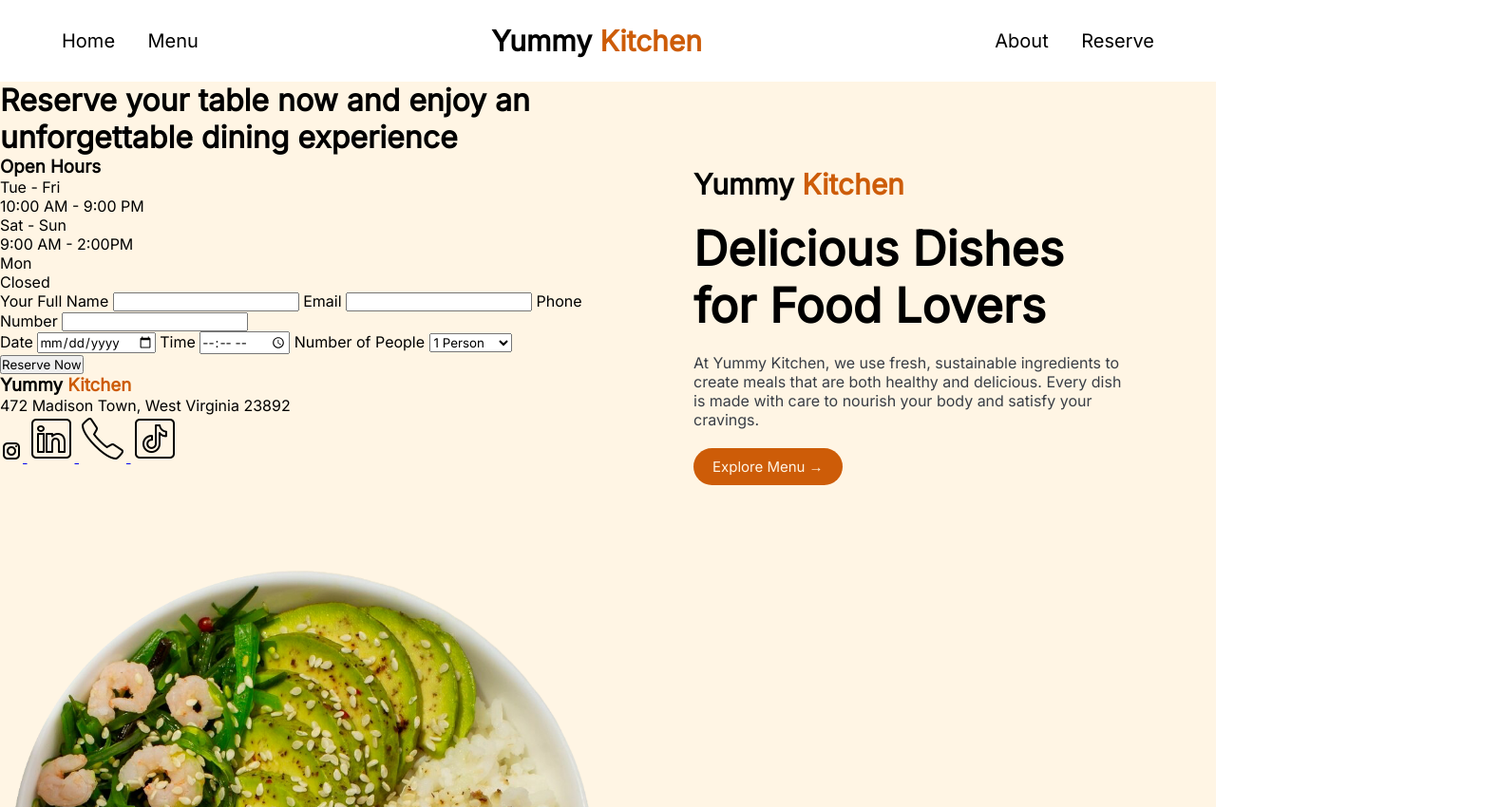
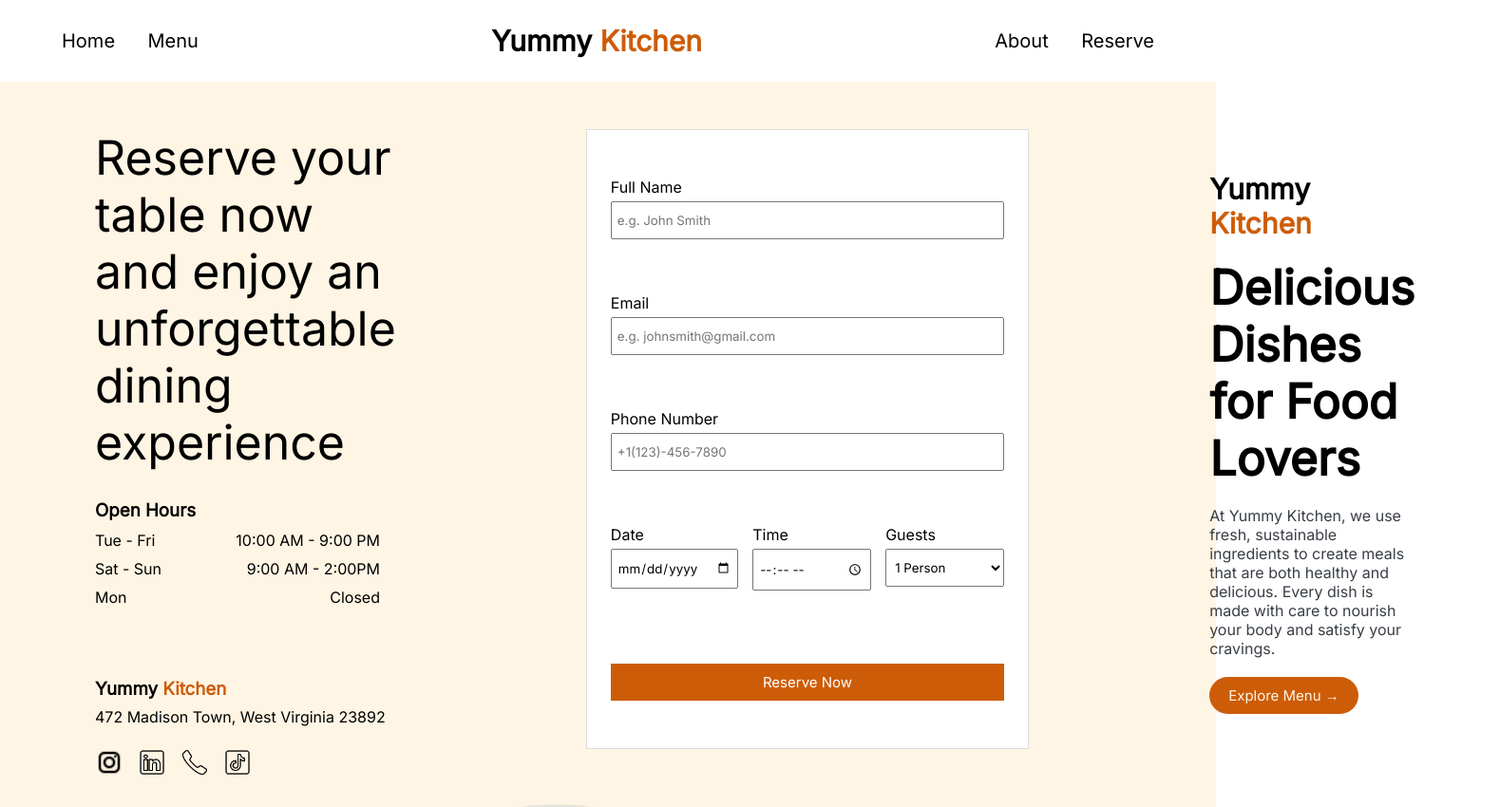
Before and after one commit to madison1238/restaurant-page, a website built with webpack: page src/template.html in a window 1280 px wide. Shown: the top 850 px of the page at 95% size, 1579 px wide, since content can reach past the window. Built offline with nearby package versions, Linux system fonts and the light colour scheme.

Commit message:
style: layout and style reserve table page

```diff
--- a/src/styles/global.css
+++ b/src/styles/global.css
@@ -36,3 +36,130 @@ nav button {
 .logo-color {
   color: var(--accent);
 }
+
+/* RESERVE STYLES */
+
+html,
+body {
+  height: 100%;
+}
+
+body {
+  display: flex;
+  flex-direction: column;
+}
+
+#content {
+  height: 100%;
+}
+
+#reserve-container {
+  height: 100%;
+  display: flex;
+  flex-direction: column;
+}
+
+#text-form-container {
+  background-color: var(--background);
+  flex: 3;
+  display: flex;
+  padding: 50px 100px;
+  gap: 50px;
+}
+
+#text-container {
+  display: flex;
+  flex-direction: column;
+  gap: 30px;
+  margin-right: 150px;
+}
+
+#heading {
+  font-size: 50px;
+  font-weight: 400;
+}
+
+#open-hours-container {
+  display: flex;
+  flex-direction: column;
+  gap: 10px;
+  max-width: 300px;
+}
+
+#hours-container {
+  display: flex;
+  flex-direction: column;
+  gap: 10px;
+}
+
+.hours {
+  display: flex;
+  flex-direction: row;
+  justify-content: space-between;
+}
+
+form {
+  background-color: white;
+  border: 1px solid rgb(222, 220, 220);
+  display: flex;
+  flex-direction: column;
+  justify-content: space-between;
+  padding: 50px 25px;
+  gap: 15px;
+  margin-bottom: -150px;
+  z-index: 1;
+}
+
+input,
+select,
+#submit-form {
+  padding: 10px 5px;
+}
+
+.label-input {
+  display: flex;
+  flex-direction: column;
+  gap: 5px;
+}
+
+#date-time-guest {
+  display: flex;
+  flex-direction: row;
+  gap: 15px;
+}
+
+#date-time-guest .label-input {
+  min-width: 125px;
+}
+
+#submit-form {
+  background: var(--accent);
+  color: white;
+  border: none;
+  cursor: pointer;
+  margin-top: 20px;
+  font-size: 15px;
+}
+
+#info-container {
+  display: flex;
+  flex-direction: column;
+  flex: 1;
+  padding: 25px 100px;
+  gap: 8px;
+}
+
+#icons {
+  display: flex;
+  gap: 15px;
+  margin-top: 15px;
+}
+
+#info-container img {
+  box-sizing: content-box;
+  height: 30px;
+}
+#info-container img:hover {
+  transform: scale(1.25);
+  transition: transform 0.25s ease-in-out;
+}
--- a/src/template.html
+++ b/src/template.html
@@ -46,18 +46,44 @@
             </div>
           </div>
           <form action="">
-            <label for="full-name">Your Full Name</label>
-            <input type="text" name="full-name" id="full-name" />
+            <div class="label-input">
+              <label for="full-name">Full Name</label>
+              <input
+                type="text"
+                name="full-name"
+                id="full-name"
+                placeholder="e.g. John Smith"
+              />
+            </div>
+            <div class="label-input">
               <label for="email">Email</label>
-            <input type="email" name="email" id="email" />
+              <input
+                type="email"
+                name="email"
+                id="email"
+                placeholder="e.g. johnsmith@gmail.com"
+              />
+            </div>
+            <div class="label-input">
               <label for="number">Phone Number</label>
-            <input type="tel" name="number" id="number" />
-            <div>
+              <input
+                type="tel"
+                name="number"
+                id="number"
+                placeholder="+1(123)-456-7890"
+              />
+            </div>
+            <div id="date-time-guest">
+              <div class="label-input">
                 <label for="date">Date</label>
                 <input type="date" name="date" id="date" />
+              </div>
+              <div class="label-input">
                 <label for="time">Time</label>
                 <input type="time" id="time" name="time" />
-              <label for="guests">Number of People</label>
+              </div>
+              <div class="label-input">
+                <label for="guests">Guests</label>
                 <select name="guests" id="guests">
                   <option value="1">1 Person</option>
                   <option value="2">2 People</option>
@@ -70,7 +96,8 @@
                   <option value="9+">9+ People</option>
                 </select>
               </div>
-            <input type="submit" value="Reserve Now" />
+            </div>
+            <button type="submit" id="submit-form">Reserve Now</button>
           </form>
         </div>
         <div id="info-container">
```
Lines whose indentation alone changed are shown as unchanged.
